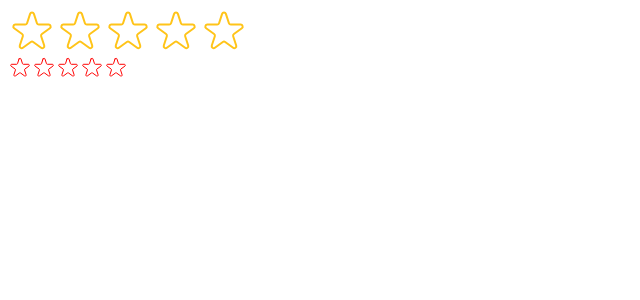
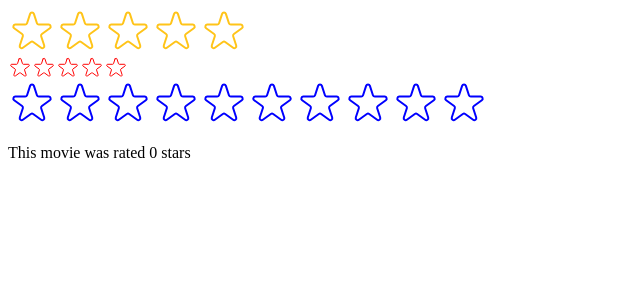
Before and after one commit to ainunnfh/07-usepopcorn, a React (Create React App) app: page / in a window 1280 px wide. Shown: the top 300 px of the page, without its empty margins (0-640 px from the left). Built offline with nearby package versions, Linux system fonts and the light colour scheme.

Commit message:
🆙update (index): usage rating component

```diff
--- a/src/index.js
+++ b/src/index.js
@@ -1,14 +1,13 @@
 import React from "react";
 import ReactDOM from "react-dom/client";
-// import "./index.css";
-// import App from "./App";
 import StarRating from "./StarRating";
+import TestRating from "./TestRating";
 
 const root = ReactDOM.createRoot(document.getElementById("root"));
 root.render(
   <React.StrictMode>
-    {/* <App /> */}
     <StarRating maxRating={5} messages={["Terrible", "Bad", "Okay", "Good", "Amazing"]}/>
     <StarRating color="red" size="24"/>
+    <TestRating color="blue" size="32"/>
   </React.StrictMode>
 );
```
